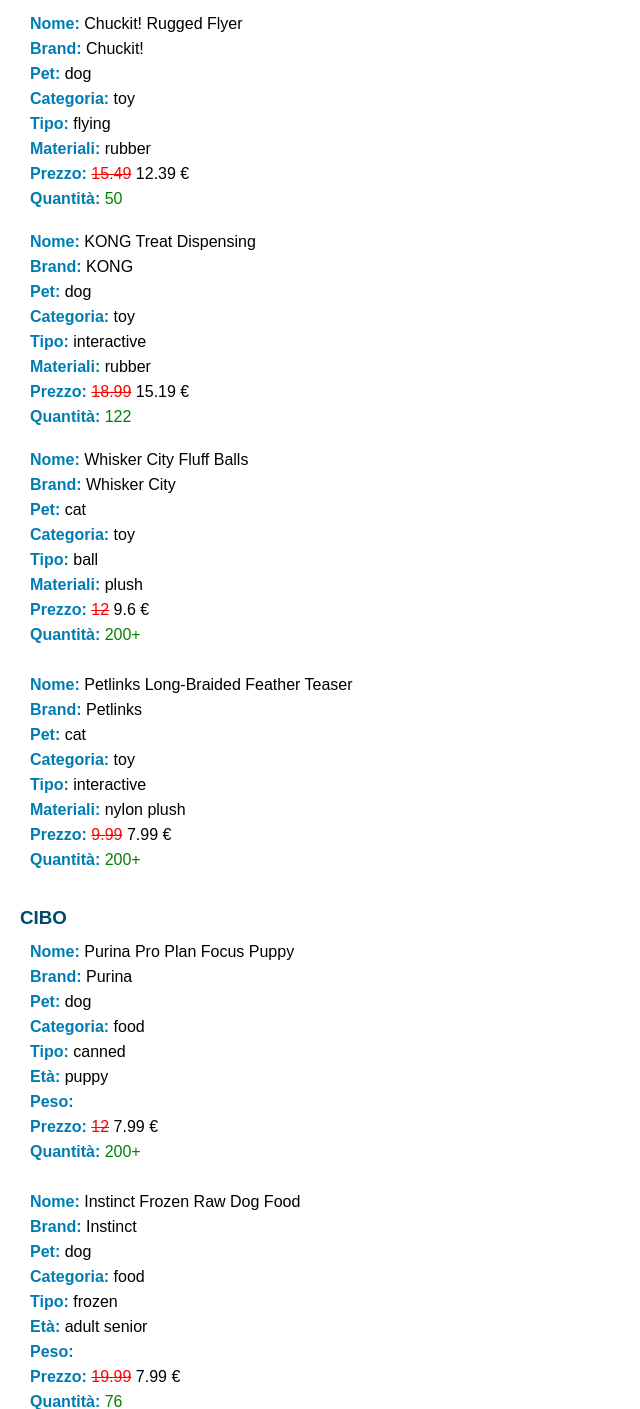
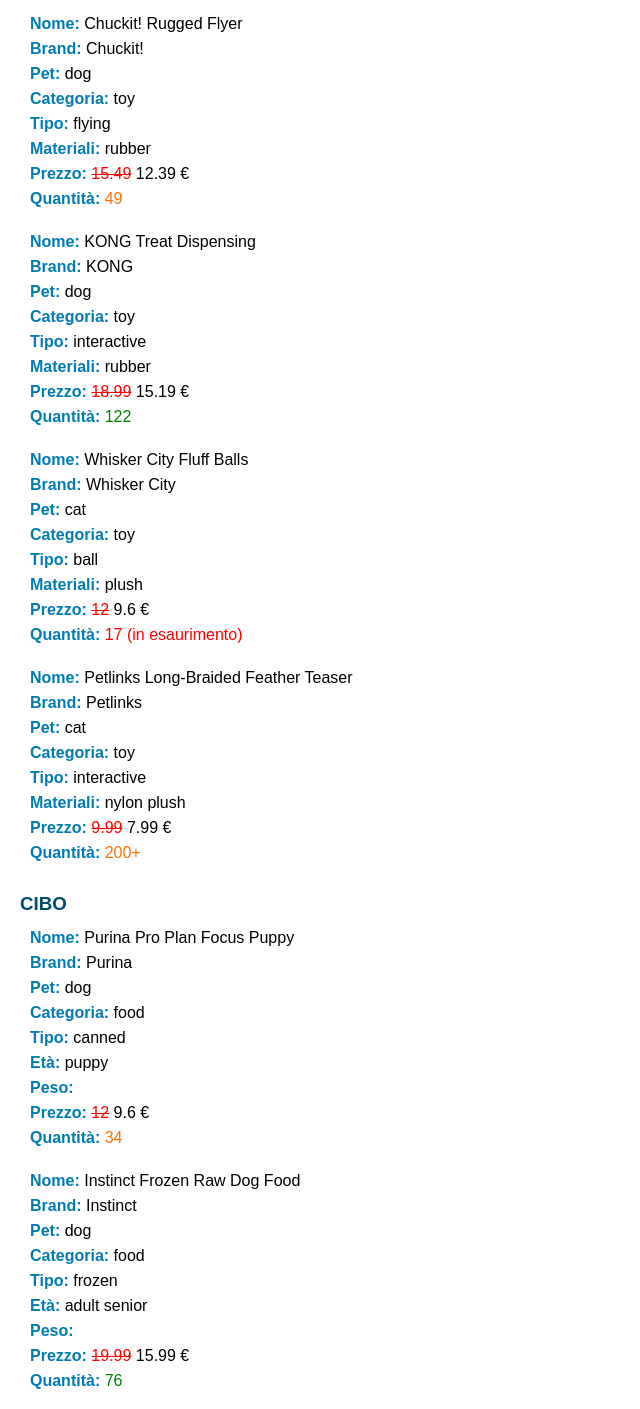
Before and after one commit to FloatIndex/php-oop-2, a PHP site: page / in a window 1280 px wide. Shown: the part 319-1728 px from the top of the page, without its empty margins (0-640 px from the left). Run offline with PHP 8.4, Linux system fonts and the light colour scheme.

Commit message:
correzioni sconto e aggiunta stile quantita

```diff
--- a/database.php
+++ b/database.php
@@ -71,7 +71,7 @@ $products = [
             'productCategory' => 'toy',
             'pet' => 'dog',
             'price' => 15.49,
-            'quantity' => 50,
+            'quantity' => 49,
             'toyCategory' => 'flying',
             'materials' => ['rubber'],
         ],
@@ -91,7 +91,7 @@ $products = [
             'productCategory' => 'toy',
             'pet' => 'cat',
             'price' => 12,
-            'quantity' => 360,
+            'quantity' => 17,
             'toyCategory' => 'ball',
             'materials' => ['plush'],
         ],
@@ -101,7 +101,7 @@ $products = [
             'productCategory' => 'toy',
             'pet' => 'cat',
             'price' => 9.99,
-            'quantity' => 212,
+            'quantity' => 475,
             'toyCategory' => 'interactive',
             'materials' => ['nylon', 'plush'],
         ]
@@ -114,7 +114,7 @@ $products = [
             'pet' => 'dog',
             'price' => 12,
             'weight' => 2,
-            'quantity' => 475,
+            'quantity' => 34,
             'foodCategory' => 'canned',
             'lifeStages' => ['puppy'],
         ],
@@ -136,7 +136,7 @@ $products = [
             'pet' => 'cat',
             'price' => 0.78,
             'weight' => 0.85,
-            'quantity' => 678,
+            'quantity' => 212,
             'foodCategory' => 'fresh',
             'lifeStages' => ['senior'],
         ],
@@ -147,7 +147,7 @@ $products = [
             'pet' => 'cat',
             'price' => 52.99,
             'weight' => 6.80,
-            'quantity' => 104,
+            'quantity' => 2,
             'foodCategory' => 'dry',
             'lifeStages' => ['adult'],
         ]
@@ -159,7 +159,7 @@ $products = [
             'productCategory' => 'flea',
             'pet' => 'dog',
             'price' => 38.99,
-            'quantity' => 12,
+            'quantity' => 24,
             'fleaCategory' => 'pills',
             'monthlyAvailability' => ['MAG'],
         ],
@@ -189,7 +189,7 @@ $products = [
             'productCategory' => 'flea',
             'pet' => 'cat',
             'price' => 41.99,
-            'quantity' => 177,
+            'quantity' => 12,
             'fleaCategory' => 'pills',
             'monthlyAvailability' => ['SET'],
         ]
--- a/index.php
+++ b/index.php
@@ -102,7 +102,9 @@ require_once __DIR__ . '/classes/Flea.php';
                             // diversi stili e output quantità
                             if($toy->getQuantity() < 20) {
                                 echo "<p class='product-info'><strong>Quantità: </strong><span class='red'>" . $toy->getQuantity() . " (in esaurimento)</span></p>";
-                            } else if($toy->getQuantity() >= 20 && $toy->getQuantity() < 200) {
+                            } else if ($toy->getQuantity() >= 20 && $toy->getQuantity() < 50) {
+                                echo "<p class='product-info'><strong>Quantità: </strong><span class='orange'>" . $toy->getQuantity() . "</span></p>";
+                            } else if($toy->getQuantity() >= 50 && $toy->getQuantity() < 200) {
                                 echo "<p class='product-info'><strong>Quantità: </strong><span class='green'>" . $toy->getQuantity() . "</span></p>";
                             } else {
                                 echo "<p class='product-info'><strong>Quantità: </strong><span class='green'>200+</span><br>";
@@ -141,7 +143,7 @@ require_once __DIR__ . '/classes/Flea.php';
                                 $discount = $user->getDiscount();
                                 $discounted = $notDiscounted - ($notDiscounted * $discount / 100);
                                 $food->setPrice(round($discounted, 2));
-                                echo "<p class='product-info'><strong>Prezzo: </strong><del class='red'>$notDiscounted</del><span> " . $toy->getPrice() . " &euro;</span></p>";
+                                echo "<p class='product-info'><strong>Prezzo: </strong><del class='red'>$notDiscounted</del><span> " . $food->getPrice() . " &euro;</span></p>";
                             } else {
                                 echo "<p class='product-info'><strong>Prezzo: </strong><span>" . $food->getPrice() . " &euro;</span></p>";
                             }
@@ -150,7 +152,9 @@ require_once __DIR__ . '/classes/Flea.php';
                             // diversi stili e output quantità
                             if($food->getQuantity() < 20) {
                                 echo "<p class='product-info'><strong>Quantità: </strong><span class='red'>" . $food->getQuantity() . " (in esaurimento)</span></p>";
-                            } else if($food->getQuantity() >= 20 && $food->getQuantity() < 200) {
+                            } else if ($food->getQuantity() >= 20 && $food->getQuantity() < 50) {
+                                echo "<p class='product-info'><strong>Quantità: </strong><span class='orange'>" . $food->getQuantity() . "</span></p>";
+                            } else if($food->getQuantity() >= 50 && $food->getQuantity() < 200) {
                                 echo "<p class='product-info'><strong>Quantità: </strong><span class='green'>" . $food->getQuantity() . "</span></p>";
                             } else {
                                 echo "<p class='product-info'><strong>Quantità: </strong><span class='green'>200+</span><br>";
@@ -187,7 +191,7 @@ require_once __DIR__ . '/classes/Flea.php';
                                 $discount = $user->getDiscount();
                                 $discounted = $notDiscounted - ($notDiscounted * $discount / 100);
                                 $flea->setPrice(round($discounted, 2));
-                                echo "<p class='product-info'><strong>Prezzo: </strong><del class='red'>$notDiscounted</del><span> " . $toy->getPrice() . " &euro;</span></p>";
+                                echo "<p class='product-info'><strong>Prezzo: </strong><del class='red'>$notDiscounted</del><span> " . $flea->getPrice() . " &euro;</span></p>";
                             } else {
                                 echo "<p class='product-info'><strong>Prezzo: </strong><span>" . $flea->getPrice() . " &euro;</span></p>";
                             }
@@ -196,7 +200,9 @@ require_once __DIR__ . '/classes/Flea.php';
                             // diversi stili e output quantità
                             if($flea->getQuantity() < 20) {
                                 echo "<p class='product-info'><strong>Quantità: </strong><span class='red'>" . $flea->getQuantity() . " (in esaurimento)</span></p>";
-                            } else if($flea->getQuantity() >= 20 && $flea->getQuantity() < 200) {
+                            } else if ($flea->getQuantity() >= 20 && $flea->getQuantity() < 50) {
+                                echo "<p class='product-info'><strong>Quantità: </strong><span class='orange'>" . $flea->getQuantity() . "</span></p>";
+                            } else if($flea->getQuantity() >= 50 && $flea->getQuantity() < 200) {
                                 echo "<p class='product-info'><strong>Quantità: </strong><span class='green'>" . $flea->getQuantity() . "</span></p>";
                             } else {
                                 echo "<p class='product-info'><strong>Quantità: </strong><span class='green'>200+</span><br>";
--- a/style.css
+++ b/style.css
@@ -20,6 +20,10 @@ h1, h2, h3, h4 {
 
 .red {
     color: #f00;
+}
+
+.orange {
+    color: #ff6f00;
 }
 
 .green {
```
